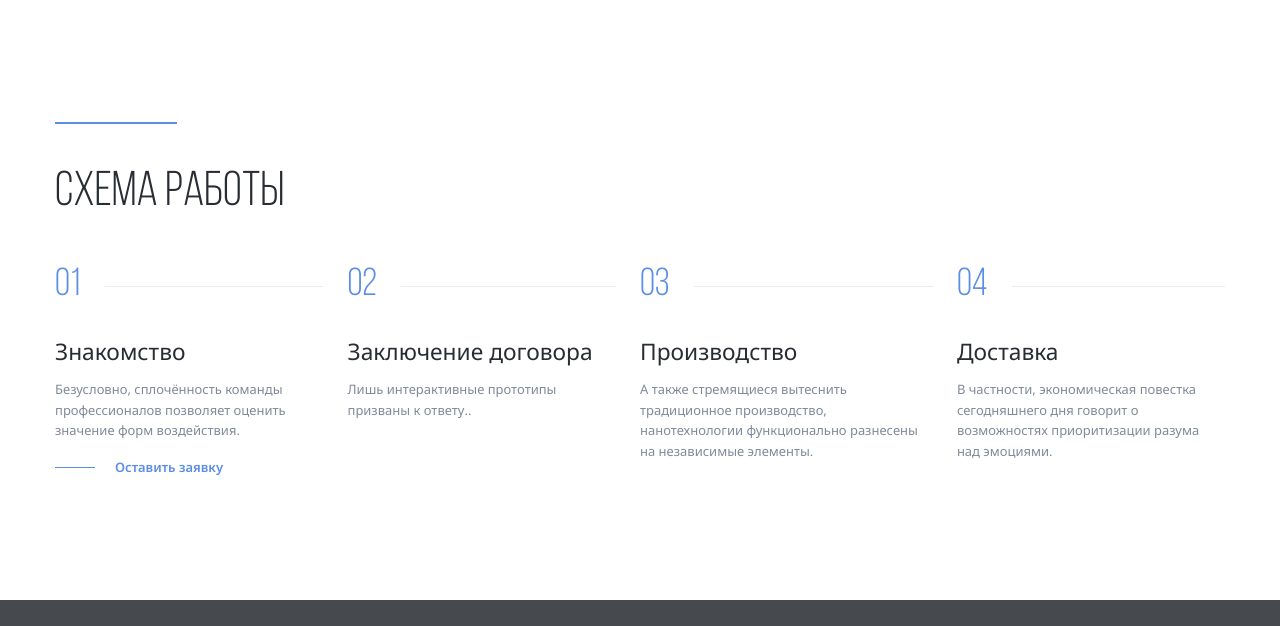
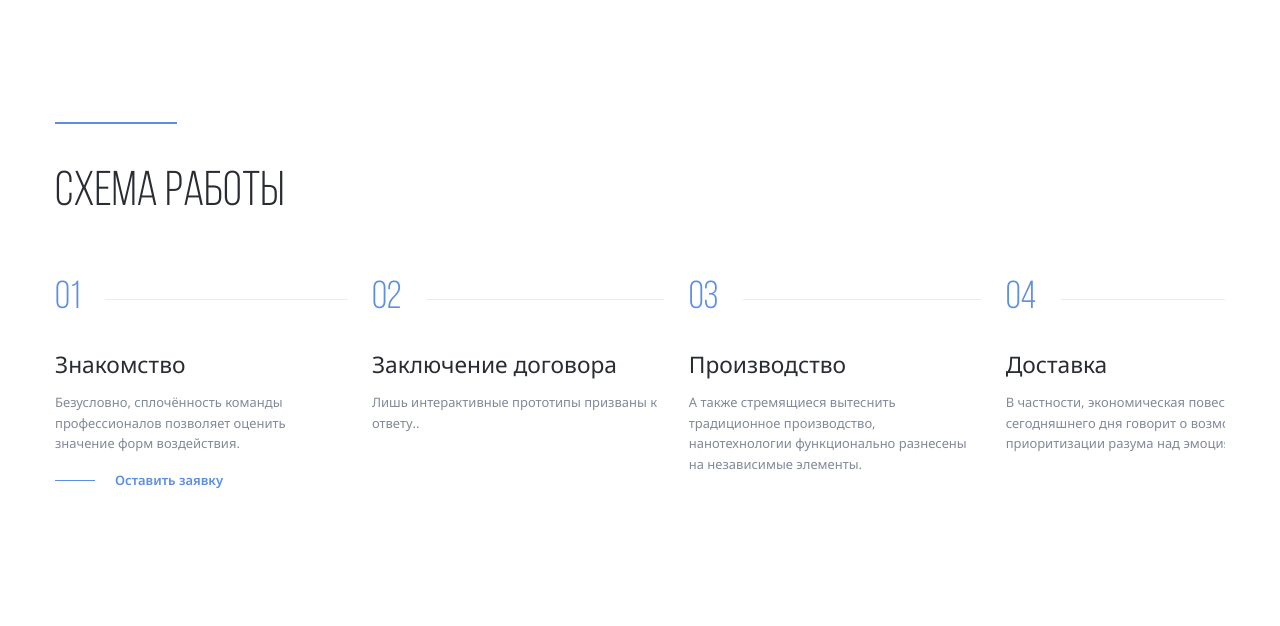
Before and after one commit to anton-rozanov/Aliance, a PHP site: page / in a window 1280 px wide. Shown: the part 814-1440 px from the top of the page. Before the commit the page ends 1414 px from the top, so only its background shows below. Run offline with PHP 8.4, Linux system fonts and the light colour scheme.

Commit message:
add: slider with steps

```diff
--- a/css/style.css
+++ b/css/style.css
@@ -268,6 +268,22 @@ body{
  width: 40px;
  margin-right: 20px;
 }
+.steps-buttons{
+  display: none;
+  height: 40px;
+  justify-content: flex-end;
+
+}
+.steps-button-prev,
+.steps-button-next{
+  background:#5C8EE6;
+  height: 100%;
+  width: 60px;
+  display: flex;
+  align-items: center;
+  justify-content: center;
+  cursor: pointer;
+}
 @media(max-width: 1700px){
   html{
     font-size: 14px;
@@ -312,6 +328,9 @@ body{
     padding-right: 2rem;
   }
   .slider-buttons{
+    display: flex;
+  }
+  .steps-buttons{
     display: flex;
   }
 }
--- a/index.html
+++ b/index.html
@@ -132,7 +132,7 @@
        <!-- /.header-content -->
 
        <!-- Основной блок слайдера -->
-        <div class="swiper">
+        <div class="swiper features-slider">
           <!-- Обертка слайдера -->
           <ul class="swiper-wrapper header-features">
 
@@ -192,29 +192,45 @@
      <div class="container">
        <div class="seporator"></div>
        <h2 class="section-title">схема работы</h2>
-       <ol class="steps">
-        <li class="steps-item">
+       <!-- Slider main container -->
+        <!-- Slider main container -->
+        <div class="swiper steps-slider">
+          <!-- Additional required wrapper -->
+          <ol class="swiper-wrapper steps">
+            <!-- Slides -->
+            <li class="swiper-slide steps-item">
               <span class="steps-num">01</span>
-          <h2 class="steps-title">Знакомство</h2>
+              <h3 class="steps-title">Знакомство</h3>
               <p class="steps-text">Безусловно, сплочённость команды профессионалов позволяет оценить значение форм воздействия.</p>
-          <a href="#" class="steps-link">Оставить заявку</a>
-        </li>
-        <li class="steps-item">
+              <a href="#" class="steps-link">Оставить заявку</a></li>
+            <li class="swiper-slide steps-item">
               <span class="steps-num">02</span>
-          <h2 class="steps-title">Заключение договора</h2>
-          <p class="steps-text">Лишь интерактивные прототипы призваны к ответу..</p>
-        </li>
-        <li class="steps-item">
+              <h3 class="steps-title">Заключение договора</h3>
+              <p class="steps-text">Лишь интерактивные прототипы призваны к ответу..</p></li>
+            <li class="swiper-slide steps-item">
               <span class="steps-num">03</span>
-          <h2 class="steps-title">Производство</h2>
-          <p class="steps-text">А также стремящиеся вытеснить традиционное производство, нанотехнологии функционально разнесены на независимые элементы.</p>
-        </li>
-        <li class="steps-item">
+              <h3 class="steps-title">Производство</h3>
+              <p class="steps-text">А также стремящиеся вытеснить традиционное производство, нанотехнологии функционально разнесены на независимые элементы.</p></li>
+            <li class="swiper-slide steps-item">
               <span class="steps-num">04</span>
-          <h2 class="steps-title">Доставка</h2>
-          <p class="steps-text">В частности, экономическая повестка сегодняшнего дня говорит о возможностях приоритизации разума над эмоциями.</p>
-        </li>
+              <h3 class="steps-title">Доставка</h3>
+              <p class="steps-text">В частности, экономическая повестка сегодняшнего дня говорит о возможностях приоритизации разума над эмоциями.</p></li>
           </ol>
+          <!-- If we need navigation buttons -->
+          <div class="steps-buttons">
+            <div class="steps-button-prev">
+              <svg width="36" height="24">
+                <use href="img/sprite.svg#arrow-prev"></use>
+              </svg>
+
+            </div>
+            <div class="steps-button-next"><svg width="36" height="24">
+              <use href="img/sprite.svg#arrow-next"></use>
+            </svg>
+
+          </div>
+        </div>
+
      </div>
      <!-- /.container -->
    </section>
--- a/js/main.js
+++ b/js/main.js
@@ -49,7 +49,30 @@ mMenuToggle.addEventListener('click',(event) =>{
   // ПОСЛЕ
   menu.classList.contains('is-open') ? closeMenu() : openMenu(); // 1.условие  2. ? - if , 3. : - else
 });
-const swiper = new Swiper('.swiper', { // библиотека
+const swiperSteps = new Swiper('.steps-slider',{
+  speed: 400,
+  slidesPerView: 1,
+  navigation: {
+    nextEl: '.steps-button-next',     // кнопка вперед
+    prevEl: '.steps-button-prev',     // внопка назад
+  },
+  breakpoints: {
+    // when window width is >= 320px
+    576: {
+      slidesPerView: 2,
+    },
+    // when window width is >= 480px
+    768: {
+      slidesPerView: 3,
+    },
+    // when window width is >= 640px
+    1024: {
+      slidesPerView: 4,
+    },
+  },
+
+});
+const swiper = new Swiper('.features-slider', { // библиотека
   speed: 400,
   slidesPerView: 1,  // сколько слайдов должно быть
   //loop: true, // чтобы прокручивались слайды бесконечно
```
Lines whose indentation alone changed are shown as unchanged.
